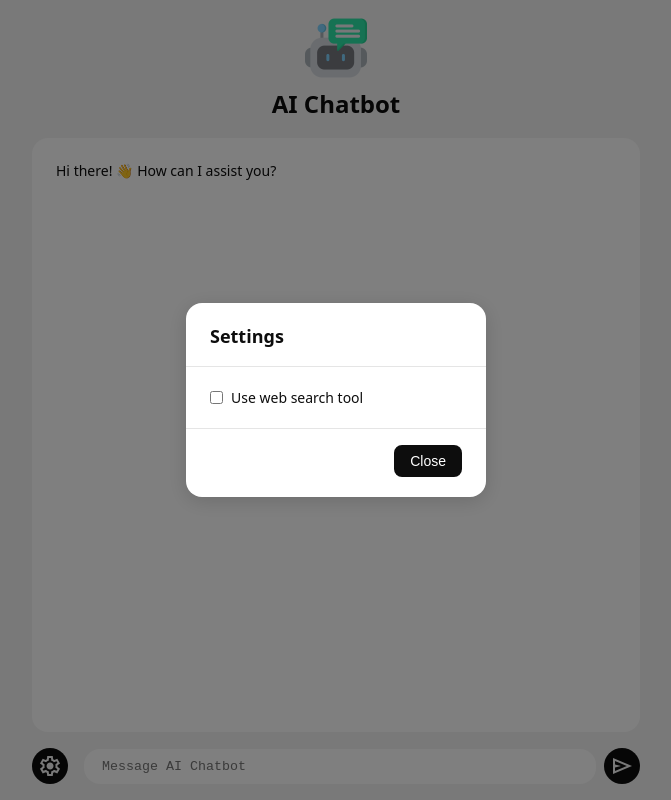
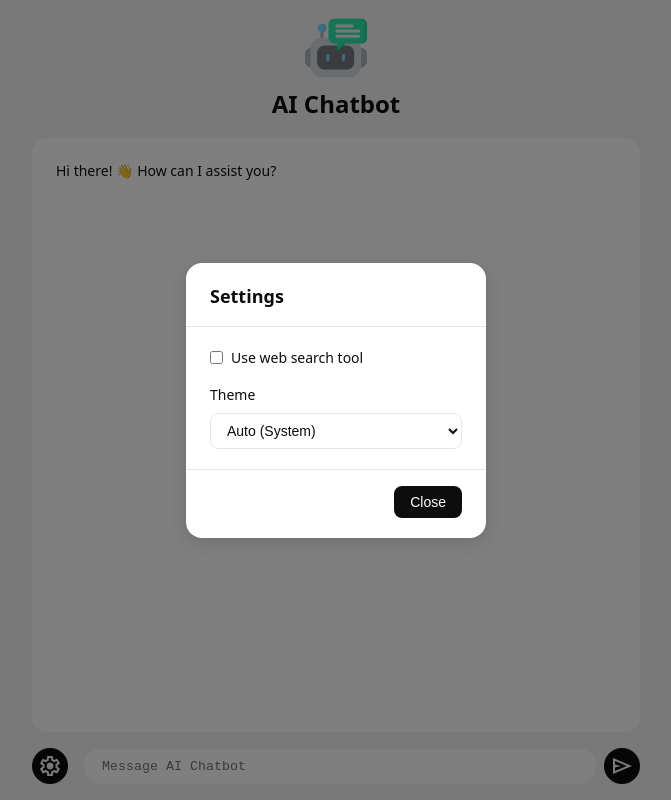
Before and after one commit to farooq-teqniqly/udemy-chatbot, a React (Vite) app in the folder react-ai-chatbot/: page / in a window 1280 px wide. Both pictures are taken after a click on the button 354 px from the left and 766 px from the top of the page. Shown: the whole page, without its empty margins (304-975 px from the left). Built offline with nearby package versions, Linux system fonts and the light colour scheme; no server answers; the HTML template or start-up script is replaced by a standard one.

Commit message:
feat: Add themes.

```diff
--- a/react-ai-chatbot/src/App.jsx
+++ b/react-ai-chatbot/src/App.jsx
@@ -1,6 +1,9 @@
-import {useState, useMemo} from "react";
+import {useState, useMemo, useEffect} from "react";
 import styles from "./App.module.css";
-import {useSettingsStore, SETTING_KEYS} from "./stores/settingsStore";
+import {
+    useWebSearchTool,
+    useTheme,
+} from "./stores/settingsStore";
 import {Chat} from "./components/Chat/Chat";
 import {Controls} from "./components/Controls/Controls";
 import {SettingsButton} from "./components/SettingsButton/SettingsButton";
@@ -16,7 +19,20 @@ function App() {
     const [isLoading, setIsLoading] = useState(false);
     const [disabled, setDisabled] = useState(false);
 
-    const useWebSearch = useSettingsStore((state) => state.getSetting(SETTING_KEYS.USE_WEB_SEARCH));
+    const [useWebSearch] = useWebSearchTool();
+    const [theme] = useTheme();
+
+    useEffect(() => {
+        const root = document.documentElement;
+
+        if (theme === "light") {
+            root.style.colorScheme = "light";
+        } else if (theme === "dark") {
+            root.style.colorScheme = "dark";
+        } else {
+            root.style.colorScheme = "light dark";
+        }
+    }, [theme]);
 
     function addMessage(message) {
         setMessages((previousMessages) => [...previousMessages, message]);
@@ -47,7 +63,8 @@ function App() {
         setIsSettingsOpen(false);
     }
 
-    return (<div className={styles.App}>
+    return (
+        <div className={styles.App}>
             {isLoading && <Loader></Loader>}
             <header className={styles.Header}>
                 <img src="/chat-bot.png" alt="AI Chat Bot" className={styles.Logo}/>
@@ -60,11 +77,9 @@ function App() {
                 <SettingsButton disabled={disabled} onClick={handleSettingsOpen}/>
                 <Controls disabled={disabled} onSend={handleContentSend}></Controls>
             </div>
-        <SettingsModal
-            isOpen={isSettingsOpen}
-            onClose={handleSettingsClose}
-        />
-    </div>);
+            <SettingsModal isOpen={isSettingsOpen} onClose={handleSettingsClose}/>
+        </div>
+    );
 }
 
 export default App;
--- a/react-ai-chatbot/src/App.module.css
+++ b/react-ai-chatbot/src/App.module.css
@@ -24,6 +24,7 @@
     flex-grow: 1;
     width: 100%;
     background: #ffffff;
+    background: light-dark(#ffffff, #212121);
     border-radius: 16px;
     overflow-y: auto;
 }
--- a/react-ai-chatbot/src/components/Chat/Chat.module.css
+++ b/react-ai-chatbot/src/components/Chat/Chat.module.css
@@ -16,6 +16,7 @@
     &[data-role="user"] {
         align-self: flex-end;
         background: #f3f3f3;
+        background: light-dark(#f3f3f3, #303030);
     }
 }
 
--- a/react-ai-chatbot/src/components/Controls/Controls.module.css
+++ b/react-ai-chatbot/src/components/Controls/Controls.module.css
@@ -10,7 +10,7 @@
     padding: 8px 16px;
     line-height: 0;
     border-radius: 16px;
-    background: #ffffff;
+    background: light-dark(#ffffff, #212121);
 }
 
 .TextArea {
@@ -19,6 +19,7 @@
     outline: none;
     resize: none;
     background: #ffffff;
+    background: light-dark(#ffffff, #212121);
 }
 
 .TextArea:disabled,
@@ -36,11 +37,14 @@
     border-radius: 50%;
     outline: none;
     background: #0d0d0d;
+    background: light-dark(#0d0d0d, #ececec);
 }
 
 .Button:hover:not(:disabled) {
     background: #333333;
 }
+
 .Button svg {
     fill: #f3f3f3;
+    fill: light-dark(#f3f3f3, #171717);
 }
--- a/react-ai-chatbot/src/components/Loader/Loader.module.css
+++ b/react-ai-chatbot/src/components/Loader/Loader.module.css
@@ -8,6 +8,7 @@
     width: 100%;
     height: 100%;
     background: #f3f3f3;
+    background: light-dark(#f3f3f3, #171717);
     opacity: 0.6;
 }
 
@@ -16,6 +17,7 @@
     aspect-ratio: 2;
     height: 30px; /* fallback for older browsers */
     --_g: no-repeat radial-gradient(circle closest-side, #0d0d0d 90%, #0d0d0d00);
+    --_g: no-repeat radial-gradient(circle closest-side, light-dark(#0d0d0d, #ececec) 90%, light-dark(#0d0d0d00, #ececec00));
     background: var(--_g) 0 50%, var(--_g) 50% 50%, var(--_g) 100% 50%;
     background-size: calc(100% / 3) 50%;
     animation: l3 1s infinite linear;
@@ -27,6 +29,13 @@
         animation: none;
     }
 }
+
+@media (prefers-color-scheme: dark) {
+    .LoaderWrapper {
+        opacity: 0.85;
+    }
+}
+
 
 @keyframes l3 {
     20% {
--- a/react-ai-chatbot/src/components/SettingsModal/SettingsModal.jsx
+++ b/react-ai-chatbot/src/components/SettingsModal/SettingsModal.jsx
@@ -1,12 +1,11 @@
+import {useId} from "react";
 import styles from "./SettingsModal.module.css";
-import {useWebSearchTool} from "../../stores/settingsStore";
+import {useWebSearchTool, useTheme} from "../../stores/settingsStore";
 
-export function SettingsModal({
-                                  isOpen,
-                                  onClose
-                              }) {
-
+export function SettingsModal({isOpen, onClose}) {
     const [useWebSearch, setUseWebSearch] = useWebSearchTool();
+    const [theme, setTheme] = useTheme();
+    const themeSelectId = useId();
 
     if (!isOpen) {
         return null;
@@ -28,9 +27,27 @@ export function SettingsModal({
                         />
                         Use web search tool
                     </label>
+
+                    <div className={styles.SettingGroup}>
+                        <label className={styles.Label} htmlFor={themeSelectId}>Theme</label>
+                        <select
+                            id={themeSelectId}
+                            value={theme}
+                            onChange={(e) => setTheme(e.target.value)}
+                            className={styles.Select}
+                        >
+                            <option value="auto">Auto (System)</option>
+                            <option value="light">Light</option>
+                            <option value="dark">Dark</option>
+                        </select>
+                    </div>
                 </div>
                 <div className={styles.Footer}>
-                    <button type="button" className={styles.CloseButton} onClick={onClose}>
+                    <button
+                        type="button"
+                        className={styles.CloseButton}
+                        onClick={onClose}
+                    >
                         Close
                     </button>
                 </div>
--- a/react-ai-chatbot/src/components/SettingsModal/SettingsModal.module.css
+++ b/react-ai-chatbot/src/components/SettingsModal/SettingsModal.module.css
@@ -13,6 +13,7 @@
 
 .Modal {
     background: #ffffff;
+    background: light-dark(#ffffff, #2a2a2a);
     border-radius: 16px;
     padding: 0;
     min-width: 300px;
@@ -26,7 +27,8 @@
 
 .Header {
     padding: 20px 24px 16px 24px;
-    border-bottom: 1px solid #e5e5e5;
+    border-bottom: #e5e5e5;
+    border-bottom: 1px solid light-dark(#e5e5e5, #404040);
 }
 
 .Title {
@@ -34,6 +36,7 @@
     font-size: 18px;
     font-weight: 600;
     color: #0d0d0d;
+    color: light-dark(#0d0d0d, #ececec);
 }
 
 .Content {
@@ -46,7 +49,9 @@
     gap: 8px;
     font-size: 14px;
     color: #0d0d0d;
+    color: light-dark(#0d0d0d, #ececec);
     cursor: pointer;
+    margin-bottom: 16px;
 }
 
 .Checkbox {
@@ -54,16 +59,51 @@
     cursor: pointer;
 }
 
+.SettingGroup {
+    display: flex;
+    flex-direction: column;
+    gap: 8px;
+}
+
+.Label {
+    font-size: 14px;
+    font-weight: 500;
+    color: #0d0d0d;
+    color: light-dark(#0d0d0d, #ececec);
+}
+
+.Select {
+    padding: 8px 12px;
+    border: 1px solid #e5e5e5;
+    border: 1px solid light-dark(#e5e5e5, #404040);
+    border-radius: 8px;
+    font-size: 14px;
+    background: #ffffff;
+    background: light-dark(#ffffff, #2a2a2a);
+    color: #0d0d0d;
+    color: light-dark(#0d0d0d, #ececec);
+    cursor: pointer;
+    outline: none;
+}
+
+.Select:focus {
+    border-color: #7aa2ff;
+    box-shadow: 0 0 0 2px rgba(122, 162, 255, 0.2);
+}
+
 .Footer {
     padding: 16px 24px 20px 24px;
     border-top: 1px solid #e5e5e5;
+    border-top: 1px solid light-dark(#e5e5e5, #404040);
     display: flex;
     justify-content: flex-end;
 }
 
 .CloseButton {
     background: #0d0d0d;
+    background: light-dark(#0d0d0d, #ececec);
     color: #ffffff;
+    color: light-dark(#ffffff, #0d0d0d);
     border: none;
     border-radius: 8px;
     padding: 8px 16px;
@@ -79,4 +119,5 @@
 
 .CloseButton:hover {
     background: #333333;
+    background: light-dark(#333333, #cccccc);
 }
--- a/react-ai-chatbot/src/index.css
+++ b/react-ai-chatbot/src/index.css
@@ -3,9 +3,11 @@
     line-height: 1.5;
     font-weight: 400;
 
-    /*color-scheme: light dark;*/
+    color-scheme: light dark;
     color: #0d0d0d;
-    background-color: #f3f3f3;
+    color: light-dark(#0d0d0d, #ececec);
+    background: #f3f3f3;
+    background: light-dark(#f3f3f3, #171717);
 
     font-synthesis: none;
     text-rendering: optimizeLegibility;
--- a/react-ai-chatbot/src/stores/settingsStore.js
+++ b/react-ai-chatbot/src/stores/settingsStore.js
@@ -1,23 +1,25 @@
-import {create} from "zustand";
-import {persist} from "zustand/middleware";
+import { create } from "zustand";
+import { persist } from "zustand/middleware";
 
 export const SETTING_KEYS = {
-    USE_WEB_SEARCH: "useWebSearch"
+  USE_WEB_SEARCH: "useWebSearch",
+  THEME: "theme",
 };
 
 const getDefaultSettings = () => {
   return {
-        [SETTING_KEYS.USE_WEB_SEARCH]: false
-    }
+    [SETTING_KEYS.USE_WEB_SEARCH]: false,
+    [SETTING_KEYS.THEME]: "auto",
+  };
 };
 
 const ensureKeyExists = (key) => {
   if (!Object.values(SETTING_KEYS).includes(key)) {
-        const error = `${key} is not a valid setting.`
+    const error = `${key} is not a valid setting.`;
     console.error(error);
     throw new Error(error);
   }
-}
+};
 
 export const useSettingsStore = create(
   persist(
@@ -35,7 +37,7 @@ export const useSettingsStore = create(
           return;
         }
 
-                set({[key]: value});
+        set({ [key]: value });
       },
 
       getSetting: (key) => {
@@ -44,8 +46,7 @@ export const useSettingsStore = create(
       },
 
       // Reset to defaults
-            resetSettings: () =>
-                set(getDefaultSettings()),
+      resetSettings: () => set(getDefaultSettings()),
     }),
     {
       name: "chatbot-settings", // localStorage key
@@ -61,6 +62,15 @@ export const useWebSearchTool = () => {
 
   return [
     value,
-        (newValue) => updateSetting(SETTING_KEYS.USE_WEB_SEARCH, newValue)
+    (newValue) => updateSetting(SETTING_KEYS.USE_WEB_SEARCH, newValue),
   ];
 };
+
+const selectTheme = (state) => state[SETTING_KEYS.THEME];
+
+export const useTheme = () => {
+  const value = useSettingsStore(selectTheme);
+  const updateSetting = useSettingsStore((state) => state.updateSetting);
+
+  return [value, (newValue) => updateSetting(SETTING_KEYS.THEME, newValue)];
+};
```
Lines whose indentation alone changed are shown as unchanged.
